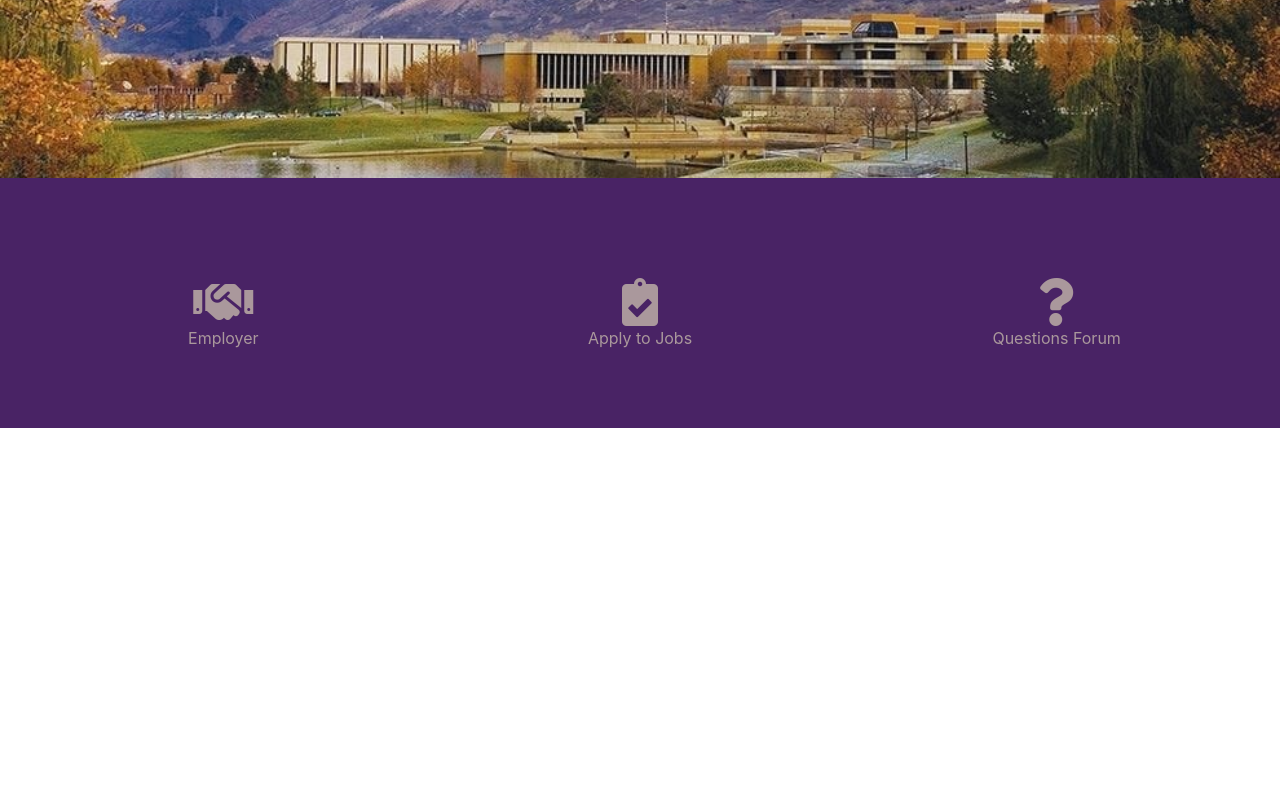
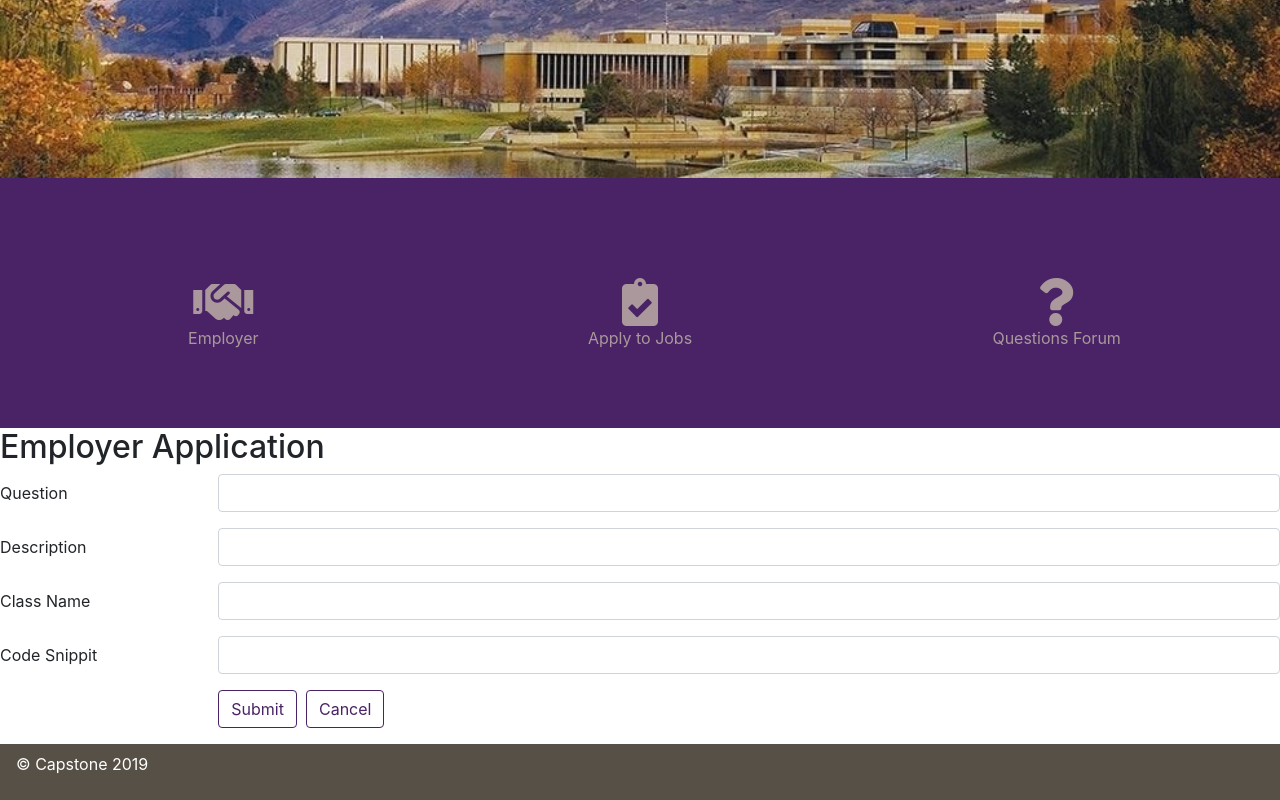
Before and after one commit to weberstatecap2019/Capstone2.0, an Angular app in the folder ng/: page /home/questions in a window 1280 px wide. Before the commit this address led to /. Shown: the part 246-1046 px from the top of the page. Before the commit the page ends 800 px from the top, so only its background shows below. Built offline with nearby package versions, Linux system fonts and the light colour scheme.

Commit message:
new changes

```diff
--- a/ng/src/app/app-routing.module.ts
+++ b/ng/src/app/app-routing.module.ts
@@ -1,17 +1,19 @@
 import { NgModule } from '@angular/core';
 import { Routes, RouterModule } from '@angular/router';
 import { EmployerComponent } from './employer/employer.component';
-import { JobComponent } from './job-listing/job-listing.component';
+import { JobsComponent } from './job-listing/job-listings.component';
 import { QuestionForumComponent } from './question-forum/question-forum.component';
 import { HomeComponent } from './home/home.component';
 import { LoginFormComponent } from './users/login-form.component';
 import { RegisterFormComponent } from './users/register-form.component';
+import { QuestionFormComponent } from './question-forum/question-form.component';
 
 const routes: Routes = [
 { path: '', redirectTo: '/home', pathMatch: 'full' },
 {path: 'home/employer', component: EmployerComponent},
-{path: 'home/job_listings', component: JobComponent},
+{path: 'home/job_listings', component: JobsComponent},
 {path: 'home/question_forum', component: QuestionForumComponent},
+{path: 'home/questions', component: QuestionFormComponent},
 {path: 'home', component: HomeComponent},
 {path: 'login', component: LoginFormComponent},
 {path: 'register', component: RegisterFormComponent},
--- a/ng/src/app/app.component.html
+++ b/ng/src/app/app.component.html
@@ -57,20 +57,20 @@
             </div>
         </div>
    </div>
-   <footer>
-      <nav class="navbar fixed-bottom">
-      <p>  &copy; Capstone 2019</p>
-
-      </nav>
-    </footer>
+   <router-outlet></router-outlet>
 
 
 
+
+   <footer>
+    <nav class="navbar">
+    <p>  &copy; Capstone 2019</p>
+
+    </nav>
+  </footer>
 
 
 
 
 
 <!--</div>-->
-
-<router-outlet></router-outlet>
--- a/ng/src/app/app.module.ts
+++ b/ng/src/app/app.module.ts
@@ -15,6 +15,7 @@ import { ToastrModule } from 'ngx-toastr';
 import { FormsModule } from '@angular/forms';
 import { JobsComponent } from './job-listing/job-listings.component';
 import { JobComponent } from './job-listing/job-listing.component';
+import { QuestionFormComponent } from './question-forum/question-form.component';
 
 
 @NgModule({
@@ -27,7 +28,8 @@ import { JobComponent } from './job-listing/job-listing.component';
     UserComponent,
     LoginFormComponent,
     RegisterFormComponent,
-    JobsComponent
+    JobsComponent,
+    QuestionFormComponent
   ],
   imports: [
     BrowserModule,
--- /dev/null
+++ b/ng/src/app/models/question.ts
@@ -0,0 +1,7 @@
+export class PostForum{
+    _id: string
+    title: string
+    question: string
+    class: string
+    image: string
+    }
--- /dev/null
+++ b/ng/src/app/question-forum/question-form.component.html
@@ -0,0 +1,49 @@
+<h2>Employer Application</h2>
+<form>
+  <div class="form-group row">
+    <label for="qtitle" class="col-sm-2 col-form-label">Question</label>
+    <div class="col-sm-10">
+      <input type="text" required minlength="5" maxlength="60" class="form-control" name="title" id="qtitle" [(ngModel)]="question.title" #title="ngModel">
+      <!-- <div class="invalid-feedback" [hidden]="title.valid || title.pristine">
+        Please enter a title.
+      </div> -->
+    </div>
+  </div>
+  <div class="form-group row">
+    <label for="qquestion" class="col-sm-2 col-form-label">Description</label>
+    <div class="col-sm-10">
+      <input type="text" required class="form-control" name="question" id="qquestion" [(ngModel)]="question.question" #question="ngModel">
+      <!-- <div class="invalid-feedback" [hidden]="company_name.valid || company_name.pristine">
+        Please ener an author.
+      </div> -->
+    </div>
+  </div>
+  <div class="form-group row">
+    <label for="qclass" class="col-sm-2 col-form-label">Class Name</label>
+    <div class="col-sm-10">
+      <input type="text" class="form-control" name="class" id="qclass" [(ngModel)]="question.class" >
+      <!-- <div class="invalid-feedback" >
+        Please enter a valid URL for the poster.
+      </div> -->
+    </div>
+  </div>
+  <div class="form-group row">
+    <label for="qimage" class="col-sm-2 col-form-label">Code Snippit</label>
+    <div class="col-sm-10">
+      <input type="text" required class="form-control" name="image" id="qimage"  [(ngModel)]="question.image" #image="ngModel">
+      <!-- <div class="invalid-feedback" [hidden]="type.valid || type.pristine">
+        Please enter an isbn
+      </div> -->
+    </div>
+  </div>
+
+
+
+  <div class="form-group row">
+      <label for="" class="col-sm-2 col-form-label"></label>
+      <div class="col-sm-10">
+        <button type="submit" (click)="onCreate(question)" class="btn btn-primary" >Submit</button>&nbsp;
+        <button class="btn btn-secondary" routerLink="/home">Cancel</button>
+      </div>
+    </div>
+</form>
--- /dev/null
+++ b/ng/src/app/question-forum/question-form.component.ts
@@ -0,0 +1,34 @@
+import { Component, OnInit, Output } from '@angular/core';
+import { PostForum } from '../models/question';
+import { ActivatedRoute, Router } from '@angular/router';
+import { NgForm } from '@angular/forms';
+import { ToastrService } from 'ngx-toastr';
+import { EventEmitter } from 'events';
+import { QuestionsService } from '../services/questions.service';
+
+@Component({
+  templateUrl: './question-form.component.html'
+})
+export class QuestionFormComponent implements OnInit {
+  question: PostForum = new PostForum()
+  //@Output() createJob= new EventEmitter<Job>();
+  constructor(private questionsService: QuestionsService,
+    private route : ActivatedRoute,
+    private router : Router, private toastr : ToastrService) { }
+
+  ngOnInit() {
+    let bid = this.route.snapshot.params['id']
+    if(bid !== undefined){
+      this.questionsService.getQuestion(bid).subscribe( orig => Object.assign(this.question, orig))
+    }
+  }
+  onCreate(question: PostForum): void {
+    this.questionsService.createQuestion(question).subscribe(res => {
+      console.log(question)
+      //this.createJob.emit(job);
+    });
+  }
+
+
+
+}
--- /dev/null
+++ b/ng/src/app/services/questions.service.ts
@@ -0,0 +1,35 @@
+import { Injectable } from '@angular/core';
+import { Observable, of } from 'rxjs';
+import { PostForum } from '../models/question';
+import { HttpClient, HttpHeaders } from '@angular/common/http';
+
+const httpHeaders = {
+  headers: new HttpHeaders({'Content-Type': 'application/json'})
+}
+
+@Injectable({
+  providedIn: 'root'
+})
+export class QuestionsService {
+  constructor(private http : HttpClient){}
+  getQuestion(id: string): Observable<PostForum> {
+    return this.http.get<PostForum>(`http://localhost:8080/api/post_forums/${id}`, httpHeaders)
+  }
+
+  getQuestions(): Observable<Array<PostForum>> {
+    return this.http.get<Array<PostForum>>('http://localhost:8080/api/post_forums', httpHeaders)
+  }
+
+  createQuestion(question: PostForum): Observable<any> {
+    console.log('Service call:', question)
+    return this.http.post<PostForum>('http://localhost:8080/api/post_forums/create', question, httpHeaders)
+  }
+
+  updateJob(question: PostForum): any {
+    return this.http.put<PostForum>(`http://localhost:8080/api/post_forums/${question._id}/update`,question, httpHeaders)
+  }
+
+  deleteJob(question: PostForum): any {
+    return this.http.delete<PostForum>(`http://localhost:8080/api/post_forums/${question._id}/delete`, httpHeaders)
+  }
+}
```
Also changed, not shown: ng/src/app/job-listing/job-listings.component.html (line endings or trailing spaces), 1 other file (tests, documents, lock files or other folders).
